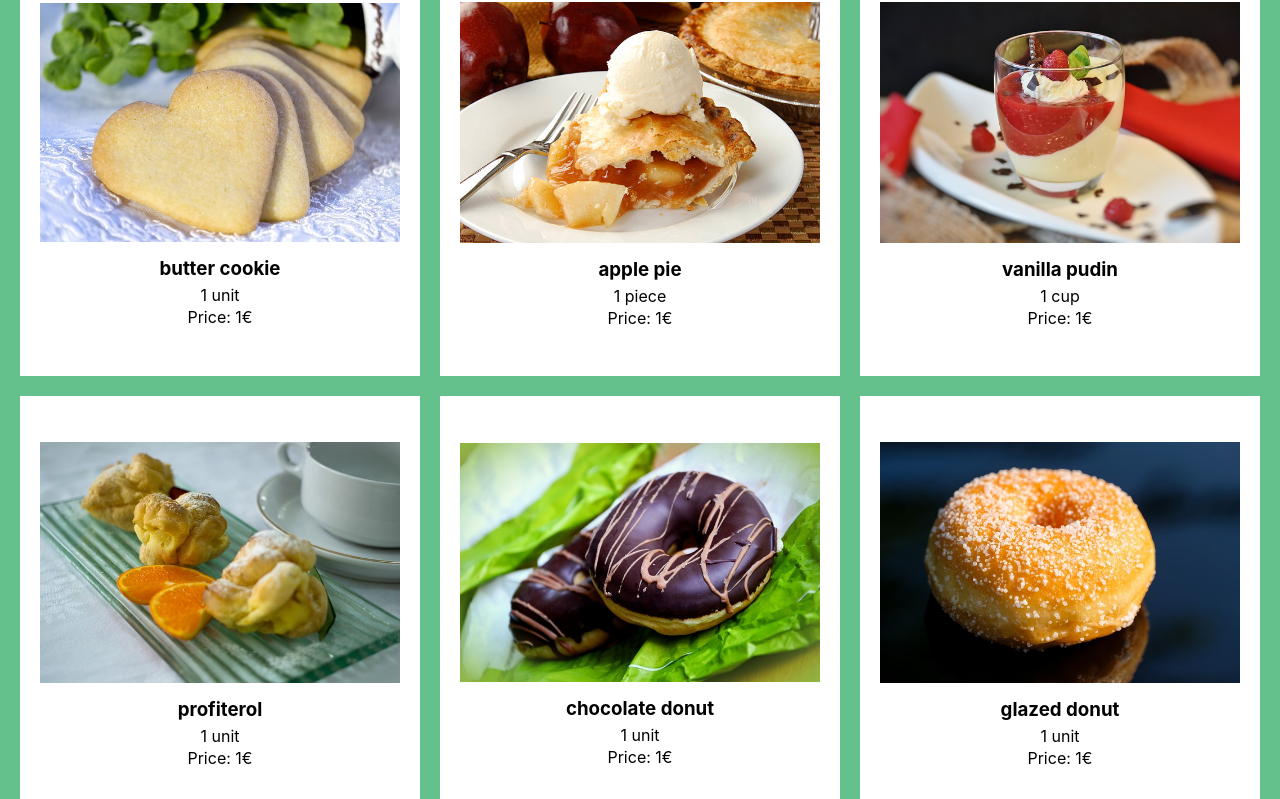
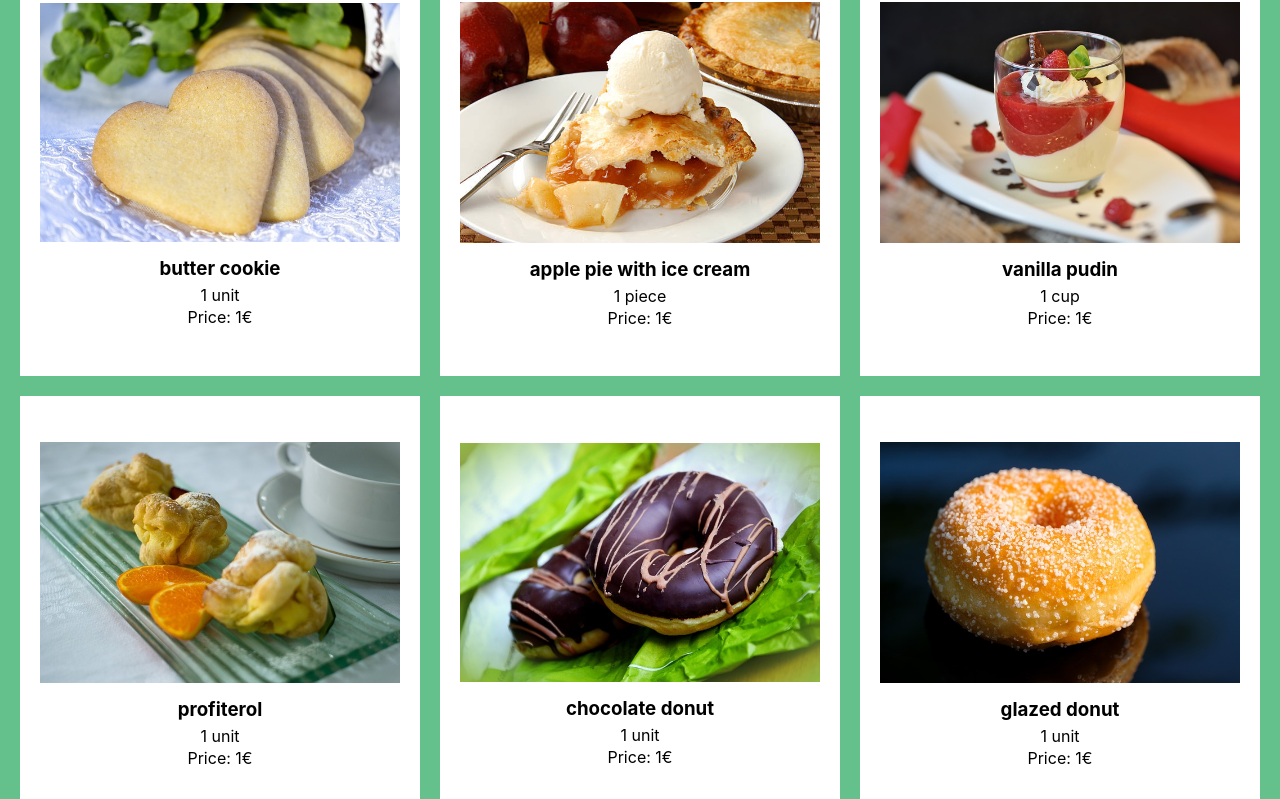
Before and after one commit to emamaria/sweets, a React (Create React App) app: page /sweets in a window 1280 px wide. Shown: the part 1874-2673 px from the top of the page. Built offline with nearby package versions, Linux system fonts and the light colour scheme; a web font is replaced by a local one.

Commit message:
changed one sweet name

```diff
--- a/src/data/sweets.js
+++ b/src/data/sweets.js
@@ -50,7 +50,7 @@ export const sweetData = [
         size: "unit",
     },
     {
-        name: "apple pie" ,
+        name: "apple pie with ice cream" ,
          price: 1,
         size: "piece",
     },
```
Also changed, not shown: public/assets/sweets/apple_pie_with_ice_cream.jpg (renamed from public/assets/sweets/apple_pie.jpg).
